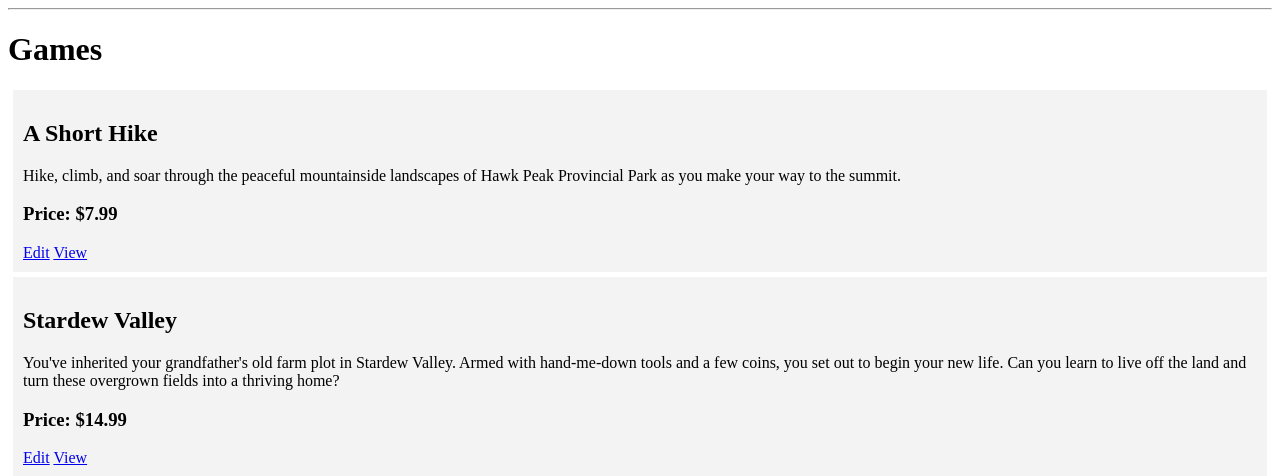
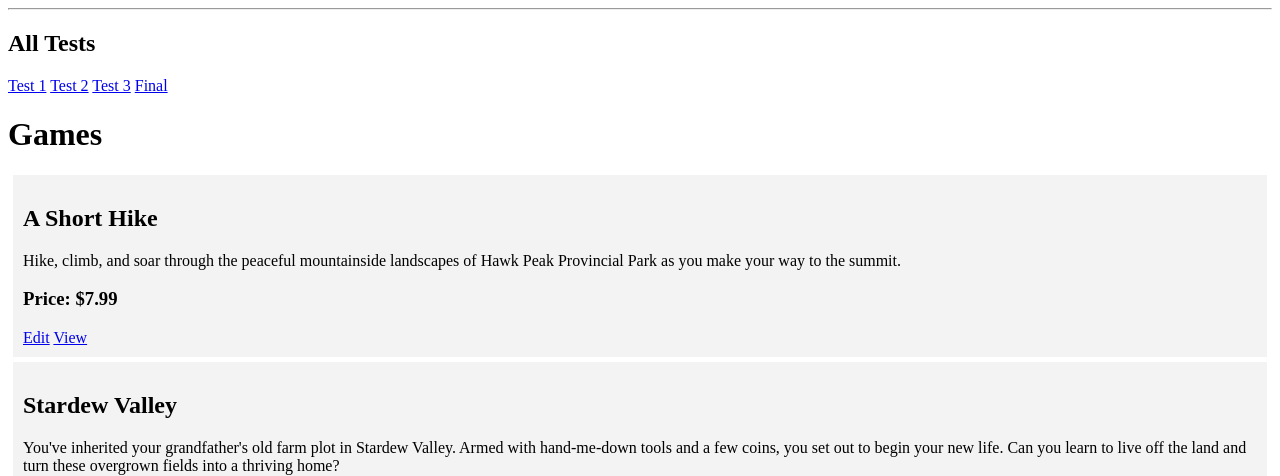
Before and after one commit to Grumbumblior/ChillGamesDB, a Flask app: page / in a window 1280 px wide. Shown: the part 63-539 px from the top of the page. Run offline with Flask 3, Linux system fonts and the light colour scheme; data comes from the database, SQL or seed files in the repository; both versions use the stored data as it was after the commit.

Commit message:
Add test pages and make the add work

```diff
--- a/app.py
+++ b/app.py
@@ -1,4 +1,4 @@
-import sqlite3
+import sqlite3, random
 from flask import Flask, render_template, request, url_for, flash, redirect, abort
 
 app = Flask(__name__)
@@ -11,7 +11,7 @@ def get_db_connection():
 
 def view_game(game_id):
    conn = get_db_connection()
-   game = conn.execute('SELECT a.game_id, a.title, a.genre, a.dev_id, a.price, b.dev_name FROM gamedeveloper AS b JOIN gametitle AS a ON a.dev_id = b.dev_id WHERE game_id = ?',
+   game = conn.execute('SELECT * FROM gamedeveloper AS b JOIN gametitle AS a ON a.dev_id = b.dev_id WHERE game_id = ?',
                         (game_id,)).fetchone()
    conn.close()
    if game is None:
@@ -37,7 +37,6 @@ def index():
 @app.route('/addgame/', methods=('GET', 'POST'))
 def addgame():
   if request.method == 'POST':
-    game_id = request.form['game_id']
     title = request.form['title']
     genre = request.form['genre']
     description = request.form['description']
@@ -66,8 +65,19 @@ def addgame():
       #   dev_id = dev_id + 1
 
       #this works fine, but the price is displayed strangely
-      conn.execute('INSERT INTO gametitle (game_id, title, genre, description, dev_id, price) VALUES (?,?,?,?,?,?)',
-                    (game_id, title, genre, description, dev_id, round(float(price), 2)))
+      addTable = random.randint(0,4)
+      conn.execute('INSERT INTO gametitle (title, genre, description, dev_id, price) VALUES (?,?,?,?,?)',
+                    (title, genre, description, dev_id, round(float(price), 2)))
+      if addTable == 1:
+        conn.execute('insert into test1 (title,description) values (?,?)', (title, description))
+      elif addTable == 2:
+        conn.execute('insert into test2 (title,description) values (?,?)', (title, description))
+      elif addTable == 3:
+        conn.execute('insert into test3 (title,description) values (?,?)', (title, description))
+      elif addTable == 4:
+        conn.execute('insert into final (title,description) values (?,?)', (title, description))
+
+
       conn.commit()
       conn.close()
       return redirect(url_for('index'))
@@ -79,7 +89,6 @@ def edit(game_id):
     game = get_game(game_id)
 
     if request.method == 'POST':
-        game_id = request.form['game_id']
         title = request.form['title']
         genre = request.form['genre']
         description = request.form['description']
@@ -99,7 +108,7 @@ def edit(game_id):
             conn = get_db_connection()
             conn.execute('UPDATE gametitle SET game_id = ?, title = ?, genre = ?, description = ?, dev_id = ?, price = ?'
                          ' WHERE game_id = ?',
-                         (game_id, title, genre, description, dev_id, price, game_id))
+                         (title, genre, description, dev_id, price, game_id))
             conn.commit()
             conn.close()
             return redirect(url_for('index'))
@@ -127,3 +136,31 @@ def view(game_id):
     # conn.close()
     #return render_template('index.html', game=game)
     return render_template('view.html', game=game)
+
+
+@app.route('/test_1/')
+def test_1():
+    conn = get_db_connection()
+    games = conn.execute('select * from test1').fetchall()
+    conn.close()
+    return render_template('test_1.html', games=games)
+
+@app.route('/test_2/')
+def test_2():
+    conn = get_db_connection()
+    games = conn.execute('select * from test2').fetchall()
+    conn.close()
+    return render_template('test_2.html', games=games)
+
+@app.route('/test_3/')
+def test_3():
+    conn = get_db_connection()
+    games = conn.execute('select * from test3').fetchall()
+    conn.close()
+    return render_template('test_3.html', games=games)
+@app.route('/final/')
+def final():
+    conn = get_db_connection()
+    games = conn.execute('select * from final').fetchall()
+    conn.close()
+    return render_template('final.html', games=games)
--- a/schema.sql
+++ b/schema.sql
@@ -1,7 +1,7 @@
 DROP TABLE IF EXISTS gametitle;
 
 CREATE TABLE gametitle (
-  game_id INTEGER NOT NULL PRIMARY KEY,
+  game_id INTEGER NOT NULL PRIMARY KEY autoincrement,
   title VARCHAR(50) NOT NULL,
   genre VARCHAR(30) DEFAULT NULL,
   description TEXT DEFAULT NULL,
@@ -15,4 +15,34 @@ CREATE TABLE gamedeveloper(
   dev_name TEXT DEFAULT NULL
 );
 
-SELECT * FROM gamedeveloper JOIN gametitle ON dev_id WHERE game_id = 1;
+drop table if exists test1;
+
+create table test1(
+    id integer primary key autoincrement,
+    title text not null,
+    description text not null
+);
+
+drop table if exists test2;
+
+create table test2(
+    id integer primary key autoincrement,
+    title text not null,
+    description text not null
+);
+
+drop table if exists test3;
+
+create table test3(
+    id integer primary key autoincrement,
+    title text not null,
+    description text not null
+);
+
+drop table if exists final;
+
+create table final(
+    id integer primary key autoincrement,
+    title text not null,
+    description text not null
+);
--- a/templates/edit.html
+++ b/templates/edit.html
@@ -3,12 +3,6 @@
 {% block content %}
     <h1>{% block title %} Edit "{{ game['title'] }}" {% endblock %}</h1>
     <form method="post">
-        <label for="game_id">Game ID</label>
-        <br>
-        <input type="number" name="game_id"
-               placeholder="Game ID"
-               value="{{ request.form['game_id'] or game['game_id']}}"></input>
-        <br>
 
         <label for="title">Title</label>
         <br>
--- a/templates/index.html
+++ b/templates/index.html
@@ -1,7 +1,13 @@
 {% extends 'base.html' %}
 
 {% block content %}
-    <h1>{% block title %} Games {% endblock %}</h1>
+<h2>{% block title %} All Tests {% endblock %}</h2>
+<a href="{{ url_for('test_1')}}">Test 1</a>
+<a href="{{ url_for('test_2')}}">Test 2</a>
+<a href="{{ url_for('test_3')}}">Test 3</a>
+<a href="{{ url_for('final')}}">Final</a>
+
+    <h1>Games</h1>
     {% for game in games %}
         <div class='game'>
             <p>{{ game['created'] }}</p>
```
Also changed, not shown: templates/addgame.html (+3 -10 lines), templates/final.html (added, +16 -0 lines), templates/test_1.html (added, +16 -0 lines), templates/test_2.html (added, +16 -0 lines), templates/test_3.html (added, +16 -0 lines), database.sqlite.
